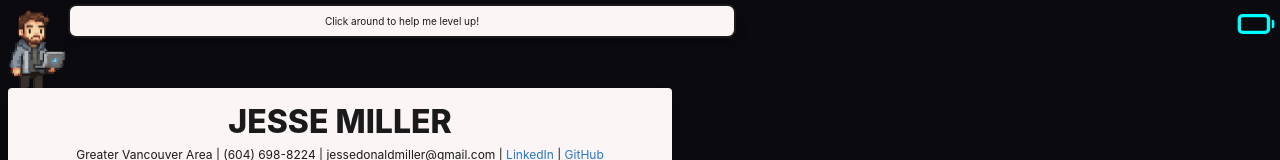
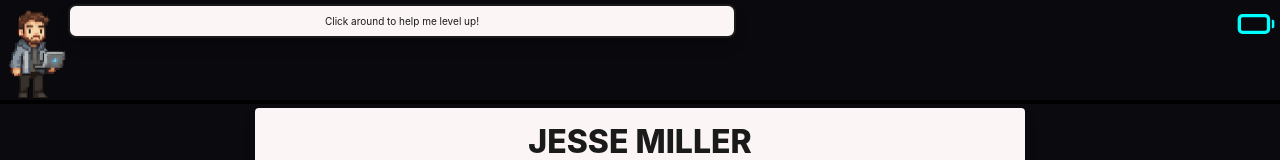
Before and after one commit to Jesse-D-Miller/webDevResume, a React (Vite) app: page / in a window 1280 px wide. Shown: the top 160 px of the page. Built offline with nearby package versions, Linux system fonts and the light colour scheme; no server answers.

Commit message:
top bar div added so i could just have the app scroll normally and have the pixel hero still look good

```diff
--- a/src/App.css
+++ b/src/App.css
@@ -11,8 +11,24 @@
   margin: 0;
   padding: 0;
   overflow: auto;
-}
-
+  padding-top: 100px;
+}
+
+/* ============================================= General Styles =============================================*/
+/* ================================================ Top Bar ================================================*/
+
+.top-bar {
+  position: fixed;
+  top: 0;
+  left: 0;
+  width: 100vw;
+  height: 100px;
+  background: rgba(10, 10, 15, 0.92);
+  border-bottom: #000000 solid var(--space-1);
+  z-index: 9;
+}
+
+/* ================================================ Top Bar ================================================*/
 /* ============================================== Theme Switch ==============================================*/
 
 .battery-toggle {
@@ -82,34 +98,15 @@
 }
 
 .sheet-wrapper {
-  position: fixed;
-  /* width: 95vw;
-  height: calc(85vh); */
-  top: 10%;
-  left: 0%;
-
-  padding: var(--space-2) var(--space-2) var(--space-2) var(--space-2);
-  /* box-sizing: border-box; */
+  position: relative;
+  padding: var(--space-2);
+  width: 100vw;
+  max-width: 100vw;
   transform-style: preserve-3d;
   transition: transform var(--transition-flip);
-  overflow: hidden;
-}
-
-.sheet-wrapper {
-  position: fixed;
-  top: 10%;
-  left: 0%;
-  width: 100vw;
-  max-width: 85vh;
-  height: 70vh;
-  padding: var(--space-2);
   box-sizing: border-box;
   transform-style: preserve-3d;
-  transition: transform var(--transition-flip);
-  overflow: hidden;
-  z-index: 2;
-}
-
+}
 
 @media (min-width: 768px) {
   /* Tablet and up: switch to two columns, fixed aspect, or your desktop styles */
@@ -139,13 +136,10 @@
   box-sizing: border-box;
   box-shadow: var(--shadow-paper);
   font-family: var(--font-sans);
-  /* margin-top: var(--space-6); */
-  overflow-y: auto;
   -webkit-overflow-scrolling: touch;
 }
 
 .sheet-face.front-face {
-  /* transform-origin: top; */
   margin: 0;
 }
 
@@ -338,6 +332,7 @@
   flex-direction: row;
   align-items: flex-start;
   justify-content: flex-end;
+  z-index: 10;
 }
 
 .hero-sprite {
--- a/src/App.jsx
+++ b/src/App.jsx
@@ -19,6 +19,9 @@ function App() {
     <XPProvider>
       <SoftSkillsProvider>
         <HoveredNodesProvider>
+          {theme === "dark" &&
+            <div className="top-bar" />
+            }
           <div className={`App theme-${theme}`}>
             <BatteryToggle onClick={toggleTheme} theme={theme} />
             <Sheet theme={theme} resumeData={resumeData} />
```
